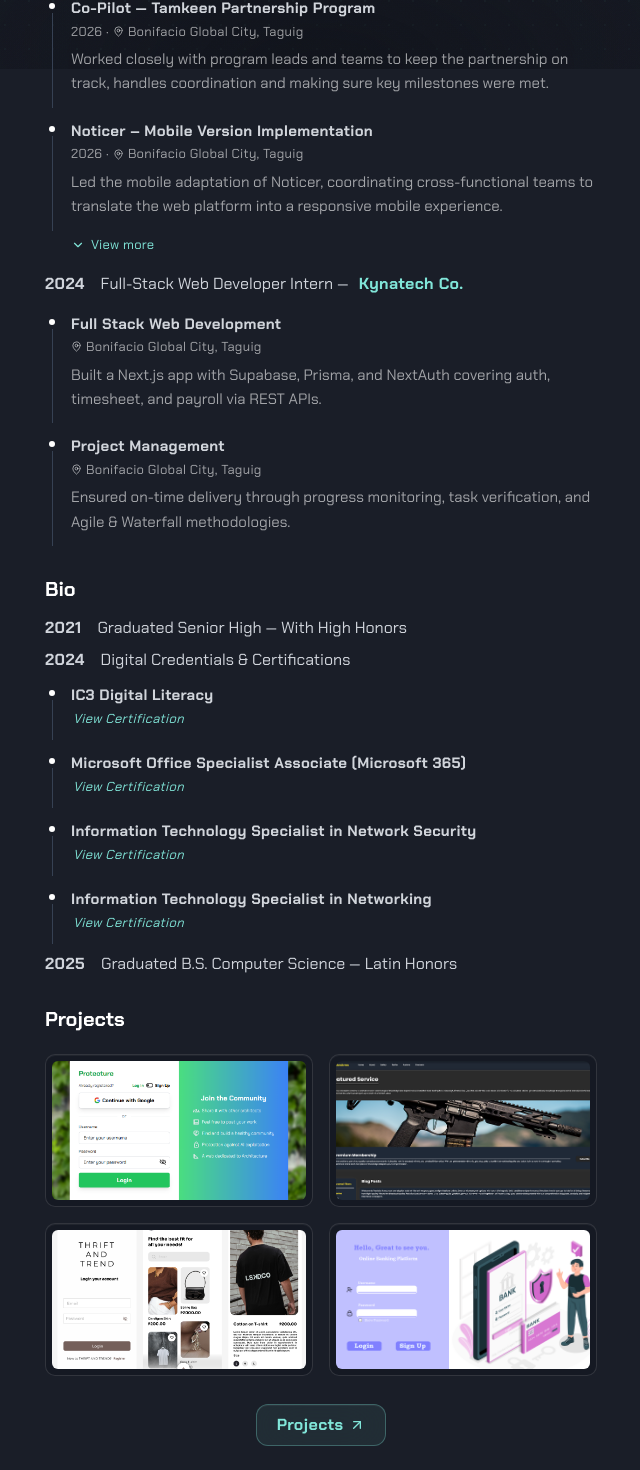
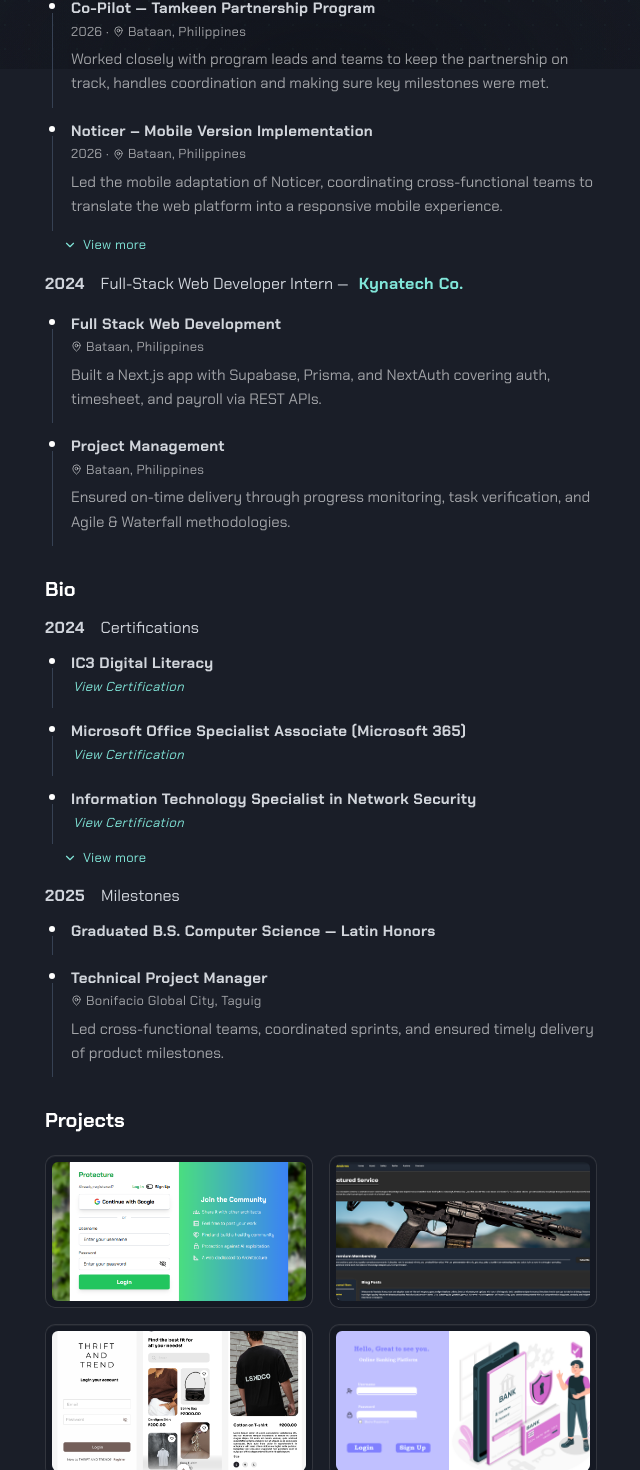
Before and after one commit to samssiams/portfolio, a Next.js app: page / in a window 1280 px wide. Shown: the part 731-2201 px from the top of the page, without its empty margins (319-959 px from the left). Built offline with nearby package versions, Linux system fonts and the light colour scheme.

Commit message:
push updates

```diff
--- a/app/Homeclient.tsx
+++ b/app/Homeclient.tsx
@@ -30,12 +30,12 @@ function getTodayString() {
 const canHover = typeof window !== "undefined" && window.matchMedia("(hover: hover)").matches;
 
 const glassButtonStyle = {
-  background: "rgba(129,230,217,0.08)",
-  backdropFilter: "blur(24px)",
-  WebkitBackdropFilter: "blur(24px)",
-  border: "1px solid rgba(129,230,217,0.3)",
-  boxShadow: "inset 0 1px 0 rgba(255,255,255,0.05)",
-  color: "#81E6D9",
+  background: "rgba(255,255,255,0.04)",
+  backdropFilter: "blur(12px)",
+  WebkitBackdropFilter: "blur(12px)",
+  border: "1px solid rgba(255,255,255,0.08)",
+  boxShadow: "inset 0 1px 0 rgba(255,255,255,0.03)",
+  color: "rgba(255,255,255,0.95)",
 };
 
 function ProjectCard({ title, date, place, desc }: { title: string; date?: string; place: string; desc: string }) {
@@ -129,6 +129,35 @@ function CertCard({ label, href }: { label: string; href: string }) {
   );
 }
 
+function TimelineItem({ title, subtitle, desc, place }: { title: string; subtitle?: string; desc?: string; place?: string }) {
+  const [hovered, setHovered] = useState(false);
+  return (
+    <div
+      className="flex gap-3 sm:gap-4 cursor-default"
+      onMouseEnter={() => { if (canHover) setHovered(true); }}
+      onMouseLeave={() => { if (canHover) setHovered(false); }}
+    >
+      <div className="flex flex-col items-center pt-[6px]">
+        <div
+          className="w-[6px] h-[6px] rounded-full shrink-0 transition-all duration-300"
+          style={{ background: hovered ? "#81E6D9" : "white", boxShadow: hovered ? "0 0 8px rgba(129,230,217,0.8)" : "none" }}
+        />
+        <div className="w-px bg-gray-700 flex-1 mt-1" />
+      </div>
+      <div className="flex flex-col gap-[2px] pb-3">
+        <p className="text-[14px] sm:text-[15px] font-semibold tracking-[0.3px] transition-colors duration-200" style={{ color: hovered ? "white" : "rgb(209,213,219)" }}>{title}</p>
+        {subtitle && (
+          <p className="text-[12px] sm:text-[13px] tracking-[0.3px] flex items-center gap-1" style={{ color: "rgba(255,255,255,0.6)" }}>
+            <MapPin size={11} className="shrink-0" />
+            {subtitle}{place ? ` · ${place}` : ""}
+          </p>
+        )}
+        {desc && <p className="text-[13px] sm:text-[15px] leading-relaxed mt-1" style={{ color: "rgba(255,255,255,0.6)" }}>{desc}</p>}
+      </div>
+    </div>
+  );
+}
+
 function ExperienceLink({ href, label }: { href: string; label: string }) {
   const [hovered, setHovered] = useState(false);
   return (
@@ -160,6 +189,7 @@ function ExperienceLink({ href, label }: { href: string; label: string }) {
 export default function HomeClient() {
   const [isModalOpen, setIsModalOpen] = useState(false);
   const [showMoreExp, setShowMoreExp] = useState(false);
+  const [showMoreCerts, setShowMoreCerts] = useState(false);
   const [toast, setToast] = useState<{ message: string; type: "success" | "warning" | "error" } | null>(null);
   const [hoveredSection, setHoveredSection] = useState<string | null>(null);
   const [msgHovered, setMsgHovered] = useState(false);
@@ -309,7 +339,7 @@ export default function HomeClient() {
                 </div>
                 <h2 className="text-white text-[26px] font-bold leading-tight mt-4">Samuel Cruz</h2>
                 <p className="text-gray-300 mt-2 text-[14px] flex items-center justify-center gap-1.5">
-                  <MapPin size={14} strokeWidth={2} className="shrink-0" /> Bataan, Philippines
+                  <MapPin size={14} strokeWidth={2} className="relative top-[-1px] shrink-0" /> Bataan, Philippines
                 </p>
                 <p className="text-gray-300 mt-1 text-[14px]">Full Stack Developer <span className="text-white">|</span> Project Manager</p>
                 <div className="flex flex-wrap justify-center gap-2 mt-4 text-[14px] font-semibold text-[#81E6D9] tracking-[0.38px]">
@@ -321,7 +351,7 @@ export default function HomeClient() {
                     <Linkedin size={16} style={{ position: "relative", top: "-1px" }} />
                     <span className="relative group">Samssiams<span className="absolute left-0 -bottom-[2px] w-0 h-[2px] bg-[#81E6D9] transition-all duration-300 group-hover:w-full" /></span>
                   </a>
-                  <a href="/CV_Cruz.pdf" target="_blank" rel="noopener noreferrer" className="flex items-center gap-1.5">
+                  <a href="/Cruz_CV.pdf" target="_blank" rel="noopener noreferrer" className="flex items-center gap-1.5">
                     <FileUser size={16} style={{ position: "relative", top: "-1px" }} />
                     <span className="relative group">Resume<span className="absolute left-0 -bottom-[2px] w-0 h-[2px] bg-[#81E6D9] transition-all duration-300 group-hover:w-full" /></span>
                   </a>
@@ -345,7 +375,7 @@ export default function HomeClient() {
                       <Linkedin size={17} style={{ position: "relative", top: "-1.5px" }} />
                       <span className="relative group">Samssiams<span className="absolute left-0 -bottom-[2px] w-0 h-[2px] bg-[#81E6D9] transition-all duration-300 group-hover:w-full" /></span>
                     </a>
-                    <a href="/CV_Cruz.pdf" target="_blank" rel="noopener noreferrer" className="flex items-center gap-1.5">
+                    <a href="/Cruz_CV.pdf" target="_blank" rel="noopener noreferrer" className="flex items-center gap-1.5">
                       <FileUser size={17} style={{ position: "relative", top: "-1.5px" }} />
                       <span className="relative group">Resume<span className="absolute left-0 -bottom-[2px] w-0 h-[2px] bg-[#81E6D9] transition-all duration-300 group-hover:w-full" /></span>
                     </a>
@@ -379,9 +409,9 @@ export default function HomeClient() {
                     <ExperienceLink href="https://www.freelancer.com/project-management" label="Freelancer" />
                   </p>
                   <div className="ml-1 mt-3 flex flex-col gap-3">
-                    <ProjectCard title="Kreative Arts – Cross-Platform E-Commerce" date="2026" place="Bonifacio Global City, Taguig" desc="Managed a Shopify-Etsy integration project, defining delivery phases and milestones, keeping client communications aligned throughout the progress." />
-                    <ProjectCard title="Co-Pilot — Tamkeen Partnership Program" date="2026" place="Bonifacio Global City, Taguig" desc="Worked closely with program leads and teams to keep the partnership on track, handles coordination and making sure key milestones were met." />
-                    <ProjectCard title="Noticer – Mobile Version Implementation" date="2026" place="Bonifacio Global City, Taguig" desc="Led the mobile adaptation of Noticer, coordinating cross-functional teams to translate the web platform into a responsive mobile experience." />
+                    <ProjectCard title="Kreative Arts – Cross-Platform E-Commerce" date="2026" place="Bataan, Philippines" desc="Managed a Shopify-Etsy integration project, defining delivery phases and milestones, keeping client communications aligned throughout the progress." />
+                    <ProjectCard title="Co-Pilot — Tamkeen Partnership Program" date="2026" place="Bataan, Philippines" desc="Worked closely with program leads and teams to keep the partnership on track, handles coordination and making sure key milestones were met." />
+                    <ProjectCard title="Noticer – Mobile Version Implementation" date="2026" place="Bataan, Philippines" desc="Led the mobile adaptation of Noticer, coordinating cross-functional teams to translate the web platform into a responsive mobile experience." />
 
                     <AnimatePresence>
                       {showMoreExp && (
@@ -390,13 +420,13 @@ export default function HomeClient() {
                           exit={{ opacity: 0, height: 0 }} transition={{ duration: 0.3, ease: "easeOut" }}
                           style={{ overflow: "hidden" }}
                         >
-                          <ProjectCard title="Prominence Bank – Digital Banking Platform" date="2026" place="Bonifacio Global City, Taguig" desc="Managed the project from start to finish, keeping teams aligned, running sprints, and making sure the platform shipped on time and within scope." />
-                          <ProjectCard title="InnerX – AI-Based Emotional Analytics" date="2025" place="Bonifacio Global City, Taguig" desc="Took the project from early concept to working prototype, staying on top of timelines, deliverables, and keeping everything moving in the right direction." />
+                          <ProjectCard title="Prominence Bank – Digital Banking Platform" date="2026" place="Bataan, Philippines" desc="Managed the project from start to finish, keeping teams aligned, running sprints, and making sure the platform shipped on time and within scope." />
+                          <ProjectCard title="InnerX – AI-Based Emotional Analytics" date="2025" place="Bataan, Philippines" desc="Took the project from early concept to working prototype, staying on top of timelines, deliverables, and keeping everything moving in the right direction." />
                         </motion.div>
                       )}
                     </AnimatePresence>
 
-                    <div className="flex gap-3 sm:gap-4">
+                    <div className="flex gap-3 sm:gap-2">
                       <div className="flex flex-col items-center pt-[6px]">
                         <div className="w-[6px] h-[6px] rounded-full shrink-0" style={{ background: "transparent" }} />
                       </div>
@@ -420,8 +450,8 @@ export default function HomeClient() {
                     <ExperienceLink href="https://kynatech.ph/" label="Kynatech Co." />
                   </p>
                   <div className="ml-1 mt-3 flex flex-col gap-3">
-                    <ProjectCard title="Full Stack Web Development" place="Bonifacio Global City, Taguig" desc="Built a Next.js app with Supabase, Prisma, and NextAuth covering auth, timesheet, and payroll via REST APIs." />
-                    <ProjectCard title="Project Management" place="Bonifacio Global City, Taguig" desc="Ensured on-time delivery through progress monitoring, task verification, and Agile & Waterfall methodologies." />
+                    <ProjectCard title="Full Stack Web Development" place="Bataan, Philippines" desc="Built a Next.js app with Supabase, Prisma, and NextAuth covering auth, timesheet, and payroll via REST APIs." />
+                    <ProjectCard title="Project Management" place="Bataan, Philippines" desc="Ensured on-time delivery through progress monitoring, task verification, and Agile & Waterfall methodologies." />
                   </div>
                 </div>
               </div>
@@ -430,15 +460,43 @@ export default function HomeClient() {
             <div className="max-w-[800px] w-full mx-auto px-5 sm:px-8 md:px-31 mt-7">
               <h3 className="text-white text-[18px] sm:text-[20px] font-bold">Bio</h3>
               <div className="text-gray-300 text-[14px] sm:text-[16px] mt-3 space-y-2">
-                <p><span className="font-bold tracking-[0.38px] mr-4">2021</span>Graduated Senior High &mdash; With High Honors</p>
-                <p><span className="font-bold tracking-[0.38px] mr-4">2024</span>Digital Credentials &amp; Certifications</p>
+                <p><span className="font-bold tracking-[0.38px] mr-4">2024</span>Certifications</p>
                 <div className="ml-1 mt-3 flex flex-col gap-3">
                   <CertCard label="IC3 Digital Literacy" href="/IC3 GS6 Level 1.pdf" />
                   <CertCard label="Microsoft Office Specialist Associate (Microsoft 365)" href="/Microsoft Office Specialist  Associate.pdf" />
                   <CertCard label="Information Technology Specialist in Network Security" href="/Network Security.pdf" />
-                  <CertCard label="Information Technology Specialist in Networking" href="/Networking.pdf" />
+                  <AnimatePresence>
+                    {showMoreCerts && (
+                      <motion.div initial={{ opacity: 0, height: 0 }} animate={{ opacity: 1, height: "auto" }} exit={{ opacity: 0, height: 0 }} transition={{ duration: 0.3, ease: "easeOut" }} style={{ overflow: "hidden" }}>
+                        <CertCard label="Information Technology Specialist in Networking" href="/Networking.pdf" />
+                      </motion.div>
+                    )}
+                  </AnimatePresence>
+
+                    <div className="flex gap-3 sm:gap-2">
+                      <div className="flex flex-col items-center pt-[6px]">
+                        <div className="w-[6px] h-[6px] rounded-full shrink-0" style={{ background: "transparent" }} />
+                      </div>
+                      <button
+                        onClick={() => setShowMoreCerts((prev) => !prev)}
+                        className="flex items-center gap-1.5 cursor-pointer w-fit"
+                        style={{ color: "#81E6D9", fontSize: "13px", letterSpacing: "0.3px", background: "none", border: "none", padding: 0, marginTop: "-8px" }}
+                      >
+                        <motion.span animate={{ rotate: showMoreCerts ? 180 : 0 }} transition={{ duration: 0.25, ease: "easeOut" }} style={{ display: "flex", alignItems: "center" }}>
+                          <ChevronDown size={14} />
+                        </motion.span>
+                        <span>{showMoreCerts ? "Show less" : "View more"}</span>
+                      </button>
+                  </div>
                 </div>
-                <p className="mt-2"><span className="font-bold tracking-[0.38px] mr-4">2025</span>Graduated B.S. Computer Science &mdash; Latin Honors</p>
+
+                <div className="mt-4">
+                  <p><span className="font-bold tracking-[0.38px] mr-4">2025</span>Milestones</p>
+                  <div className="ml-1 mt-3 flex flex-col gap-3">
+                    <TimelineItem title="Graduated B.S. Computer Science — Latin Honors" />
+                    <TimelineItem title="Technical Project Manager" subtitle="Bonifacio Global City, Taguig" desc="Led cross-functional teams, coordinated sprints, and ensured timely delivery of product milestones." />
+                  </div>
+                </div>
               </div>
             </div>
 
@@ -471,7 +529,11 @@ export default function HomeClient() {
                     onMouseEnter={() => { if (canHover) setHoveredSection(key); }}
                     onMouseLeave={() => { if (canHover) setHoveredSection(null); }}
                     className="flex items-center justify-center gap-1.5 font-semibold px-5 py-2 rounded-xl tracking-[0.38px] transition-all duration-300"
-                    style={glassButtonStyle}
+                    style={{
+                      background: "rgba(129,230,217,0.08)",
+                      border: "1px solid rgba(129,230,217,0.18)",
+                      color: "#81E6D9",
+                    }}
                   >
                     <span>{label}</span>
                     <motion.span
@@ -502,7 +564,11 @@ export default function HomeClient() {
                   onMouseEnter={() => { if (canHover) setMsgHovered(true); }}
                   onMouseLeave={() => { if (canHover) setMsgHovered(false); }}
                   className="flex items-center justify-center gap-2 font-semibold px-5 py-2 rounded-xl tracking-[0.38px] transition-colors duration-300 cursor-pointer"
-                  style={glassButtonStyle}
+                  style={{
+                    background: "rgba(129,230,217,0.08)",
+                    border: "1px solid rgba(129,230,217,0.18)",
+                    color: "#81E6D9",
+                  }}
                 >
                   <motion.span
                     animate={msgHovered ? { rotate: -15, scale: 1.2 } : { rotate: 0, scale: 1 }}
--- a/components/MessageModal.tsx
+++ b/components/MessageModal.tsx
@@ -75,13 +75,13 @@ export default function MessageModal({ isOpen, onClose, onSuccess }: MessageModa
     border: errors[field]
       ? "1px solid rgba(255,100,100,0.55)"
       : focused === field
-        ? "1px solid rgba(129,230,217,0.5)"
+        ? "1px solid rgba(255,255,255,0.5)"
         : "1px solid rgba(255,255,255,0.12)",
     background: focused === field
       ? "linear-gradient(180deg, rgba(18,24,31,0.9), rgba(16,22,29,0.72))"
       : fieldShellStyle.background,
     boxShadow: focused === field
-      ? "inset 0 1px 0 rgba(255,255,255,0.05), 0 0 0 3px rgba(129,230,217,0.06)"
+      ? "inset 0 1px 0 rgba(255,255,255,0.05), 0 0 0 3px rgba(255,255,255,0.02)"
       : fieldShellStyle.boxShadow,
   });
 
@@ -283,7 +283,7 @@ export default function MessageModal({ isOpen, onClose, onSuccess }: MessageModa
                 <div className="relative flex items-center justify-center">
                   <motion.div
                     className="absolute rounded-full"
-                    style={{ border: "1px solid rgba(129,230,217,0.3)", width: 72, height: 72 }}
+                    style={{ border: "1px solid rgba(255,255,255,0.08)", width: 72, height: 72 }}
                     initial={{ scale: 0.8, opacity: 0 }}
                     animate={{ scale: 1.4, opacity: 0 }}
                     transition={{ duration: 1.2, repeat: Infinity, ease: "easeOut" }}
@@ -293,8 +293,8 @@ export default function MessageModal({ isOpen, onClose, onSuccess }: MessageModa
                     style={{
                       width: 64,
                       height: 64,
-                      background: "rgba(129,230,217,0.06)",
-                      border: "1px solid rgba(129,230,217,0.3)",
+                      background: "rgba(255,255,255,0.03)",
+                      border: "1px solid rgba(255,255,255,0.08)",
                     }}
                     initial={{ scale: 0, opacity: 0 }}
                     animate={{ scale: 1, opacity: 1 }}
@@ -304,7 +304,7 @@ export default function MessageModal({ isOpen, onClose, onSuccess }: MessageModa
                       initial={{ opacity: 0 }} animate={{ opacity: 1 }} transition={{ delay: 0.3 }}>
                       <motion.path
                         d="M6 14.5L11.5 20L22 9"
-                        stroke="#81E6D9" strokeWidth="2" strokeLinecap="round" strokeLinejoin="round"
+                        stroke="#ffffff" strokeWidth="2" strokeLinecap="round" strokeLinejoin="round"
                         initial={{ pathLength: 0 }} animate={{ pathLength: 1 }}
                         transition={{ duration: 0.5, delay: 0.35, ease: "easeOut" }}
                       />
@@ -388,13 +388,13 @@ export default function MessageModal({ isOpen, onClose, onSuccess }: MessageModa
                     onClick={() => fileInputRef.current?.click()}
                     className="flex w-full cursor-pointer items-center justify-between gap-3 rounded-xl px-3 py-2.5 text-left text-[13px] tracking-[0.25px] transition-all duration-200"
                     style={{
-                      background: "rgba(129,230,217,0.055)",
-                      border: "1px dashed rgba(129,230,217,0.24)",
+                      background: "rgba(255,255,255,0.02)",
+                      border: "1px dashed rgba(255,255,255,0.06)",
                       color: "rgba(255,255,255,0.72)",
                     }}
                   >
                     <span className="flex items-center gap-2">
-                      <Paperclip size={15} strokeWidth={1.9} style={{ color: "#81E6D9" }} />
+                      <Paperclip size={15} strokeWidth={1.9} style={{ color: "#ffffff" }} />
                       <span>{attachments.length > 0 ? "Add or replace files" : "Attach files"}</span>
                     </span>
                   </button>
@@ -419,7 +419,7 @@ export default function MessageModal({ isOpen, onClose, onSuccess }: MessageModa
                             }}
                           >
                             <span className="flex min-w-0 items-center gap-2">
-                              <FileText size={14} strokeWidth={1.8} className="shrink-0" style={{ color: "#81E6D9" }} />
+                              <FileText size={14} strokeWidth={1.8} className="shrink-0" style={{ color: "#ffffff" }} />
                               <span className="truncate">{file.name}</span>
                               <span className="shrink-0" style={{ color: "rgba(255,255,255,0.32)" }}>
                                 {formatFileSize(file.size)}
@@ -446,21 +446,21 @@ export default function MessageModal({ isOpen, onClose, onSuccess }: MessageModa
                   disabled={loading}
                   className="w-full font-semibold px-4 py-2.5 rounded-xl tracking-[0.3px] transition-all duration-300 cursor-pointer"
                   style={{
-                    background: loading ? "rgba(129,230,217,0.05)" : "rgba(129,230,217,0.08)",
-                    border: "1px solid rgba(129,230,217,0.3)",
-                    color: loading ? "rgba(129,230,217,0.4)" : "#81E6D9",
+                    background: loading ? "rgba(255,255,255,0.03)" : "rgba(255,255,255,0.04)",
+                    border: "1px solid rgba(255,255,255,0.08)",
+                    color: loading ? "rgba(255,255,255,0.5)" : "rgba(255,255,255,0.95)",
                     cursor: loading ? "not-allowed" : "pointer",
                   }}
                   onMouseEnter={e => {
                     if (!loading) {
-                      (e.currentTarget as HTMLElement).style.background = "rgba(129,230,217,0.15)";
-                      (e.currentTarget as HTMLElement).style.borderColor = "rgba(129,230,217,0.5)";
+                      (e.currentTarget as HTMLElement).style.background = "rgba(255,255,255,0.06)";
+                      (e.currentTarget as HTMLElement).style.borderColor = "rgba(255,255,255,0.12)";
                     }
                   }}
                   onMouseLeave={e => {
                     if (!loading) {
-                      (e.currentTarget as HTMLElement).style.background = "rgba(129,230,217,0.08)";
-                      (e.currentTarget as HTMLElement).style.borderColor = "rgba(129,230,217,0.3)";
+                      (e.currentTarget as HTMLElement).style.background = "rgba(255,255,255,0.04)";
+                      (e.currentTarget as HTMLElement).style.borderColor = "rgba(255,255,255,0.08)";
                     }
                   }}
                 >
```
Also changed, not shown: app/globals.css (+4 -4 lines), components/Header.tsx (+38 -15 lines), components/ProjectModal.tsx (+8 -6 lines), app/projects/portfolio/page.tsx (line endings or trailing spaces), 2 other files (tests, documents, lock files or other folders).
